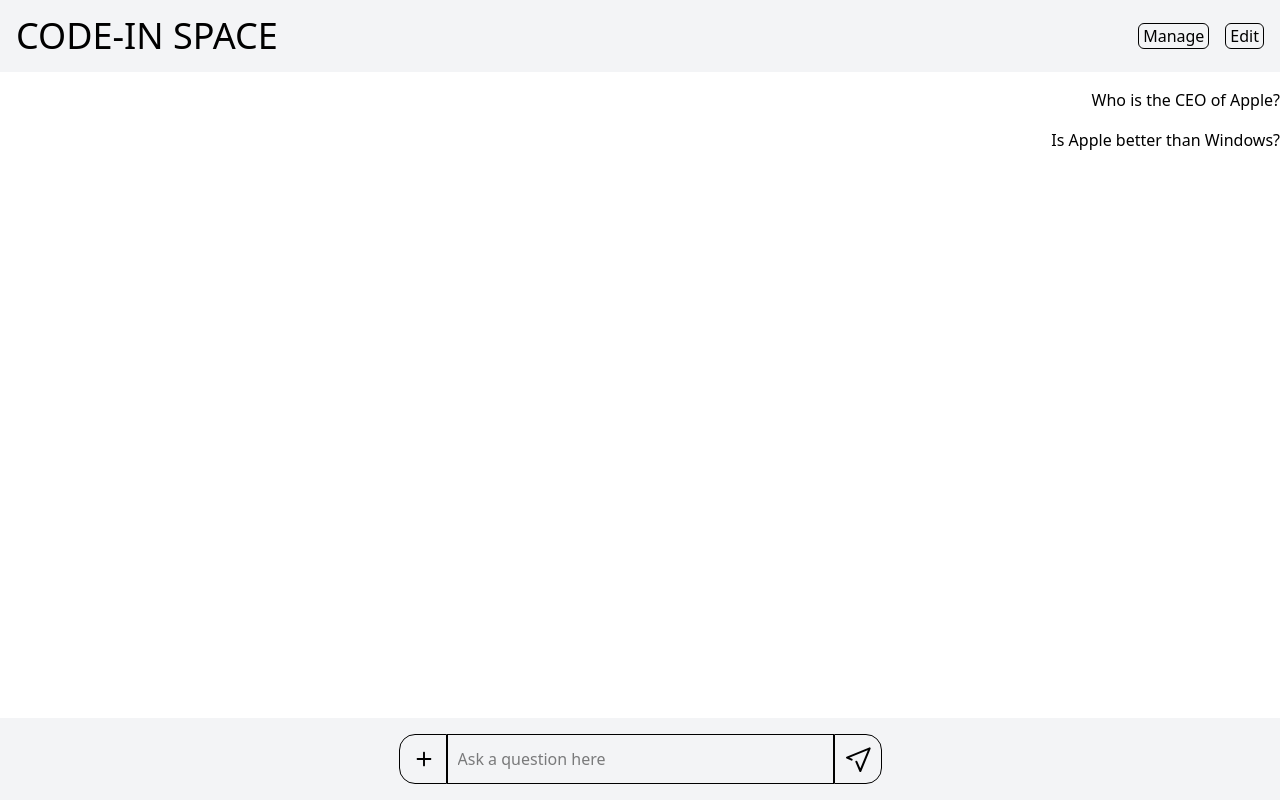
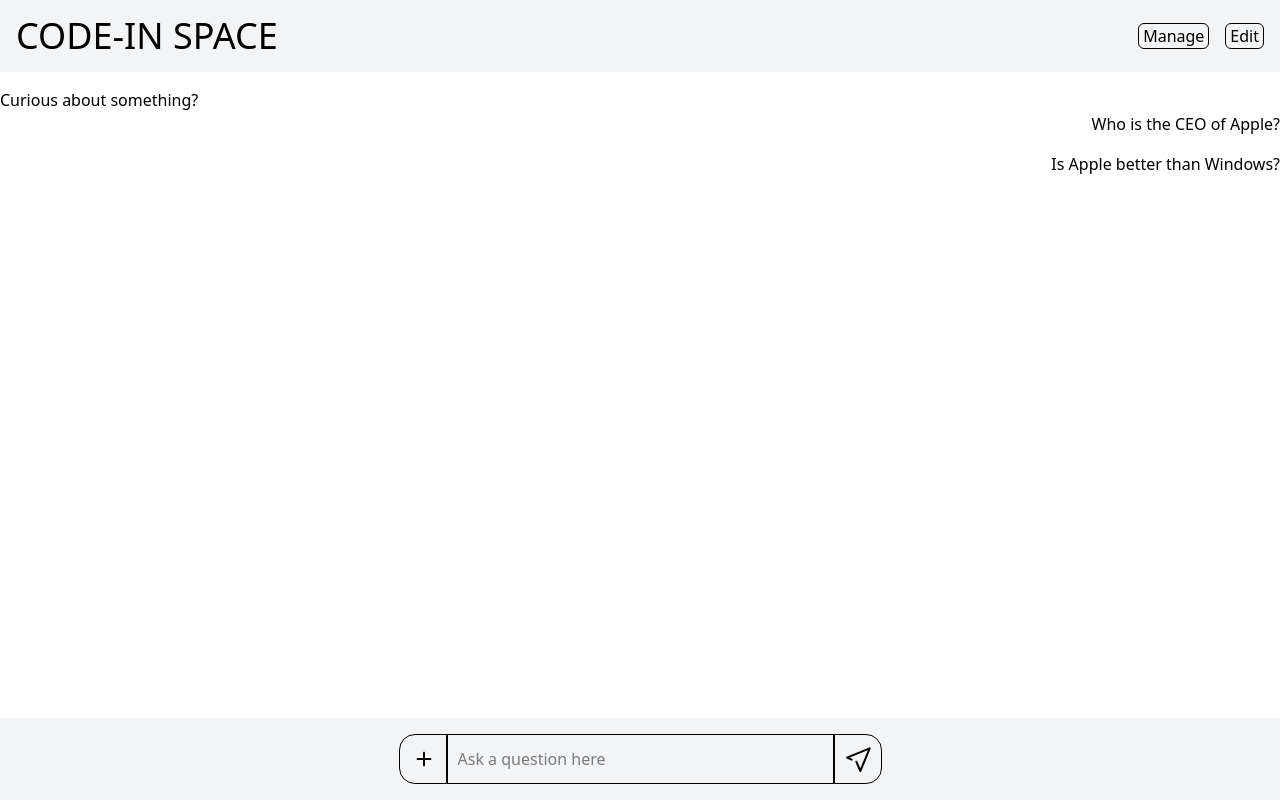
Before and after one commit to avaykhatry/ai-faq-chatbot, a React (Vite) app: page / in a window 1280 px wide. Built offline with nearby package versions, Linux system fonts and the light colour scheme.

Commit message:
feat: Show initial message asking user what they're curious about

```diff
--- a/src/App.jsx
+++ b/src/App.jsx
@@ -1,6 +1,7 @@
 import { useState } from "react";
 import { questions } from "./data";
 import "./App.css";
+import Greeting from "./Greeting";
 
 let nextId = 0;
 
@@ -15,10 +16,15 @@ export default function Info() {
         className="px-4 flex gap-4 justify-end items-center bg-gray-100"
       >
         <h1 className="mr-auto text-4xl py-4">CODE-IN SPACE</h1>
-        <button className="border rounded-md px-1 cursor-pointer hover:bg-red-300 active:bg-red-400">Manage</button>
-        <button className="border rounded-md px-1 cursor-pointer hover:bg-red-300 active:bg-red-400">Edit</button>
+        <button className="border rounded-md px-1 cursor-pointer hover:bg-red-300 active:bg-red-400">
+          Manage
+        </button>
+        <button className="border rounded-md px-1 cursor-pointer hover:bg-red-300 active:bg-red-400">
+          Edit
+        </button>
       </div>
       <div className="container m-auto py-4">
+        <Greeting />
         <ul className="text-right">
           {questions.map((ques) => (
             <li className="pb-4" key={ques.id}>
@@ -42,11 +48,7 @@ export default function Info() {
               setQueries([...queries, { id: nextId++, query: query }]);
             }}
           >
-            <img
-              className="w-8"
-              src="src/assets/add-svgrepo-com.svg"
-              alt=""
-            />
+            <img className="w-8" src="src/assets/add-svgrepo-com.svg" alt="" />
           </button>
 
           <input
--- a/src/Greeting.jsx
+++ b/src/Greeting.jsx
@@ -1,5 +1,5 @@
 function Greeting() {
-    return <h1>&quot; hi how are yoah!&quot;</h1>
+    return <h1>Curious about something?</h1>
 }
 
 export default Greeting;
--- a/src/main.jsx
+++ b/src/main.jsx
@@ -2,7 +2,6 @@ import { StrictMode } from 'react'
 import { createRoot } from 'react-dom/client'
 import './index.css'
 import App from './App.jsx'
-import Greeting from './Greeting.jsx'
 import TodoApp from './ToDo.jsx'
 import QuoteGenerator from './QuoteGen.jsx'
 
```
